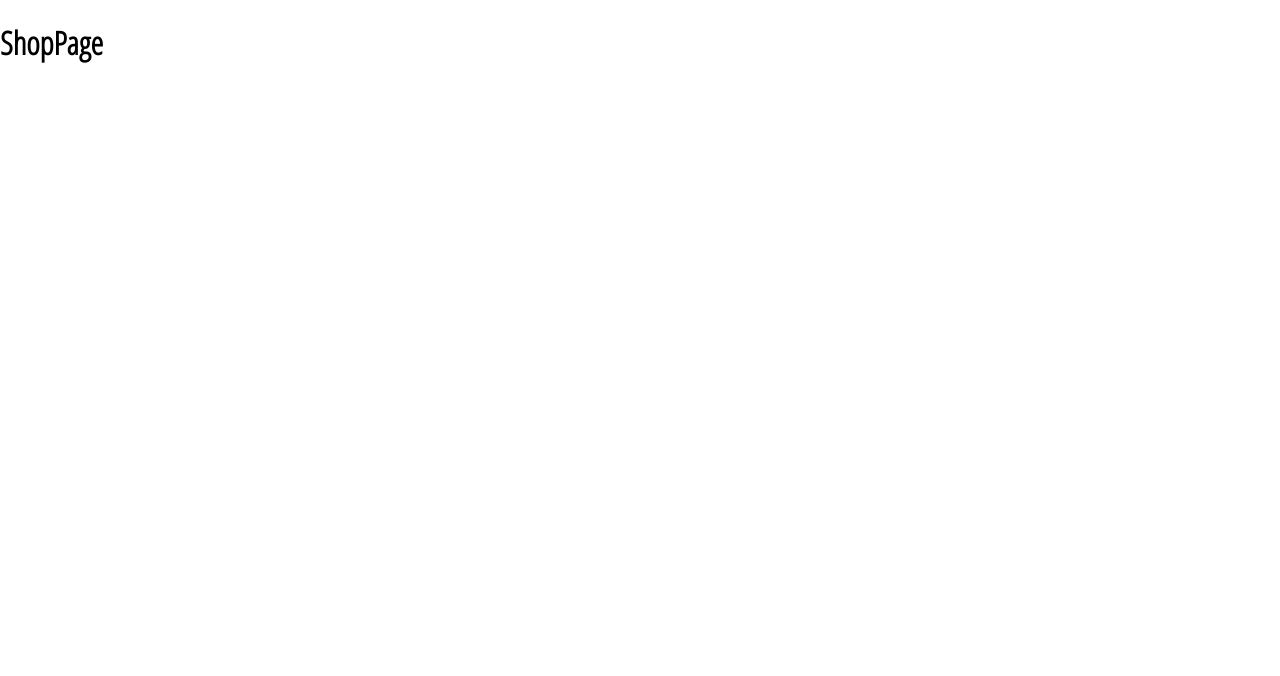
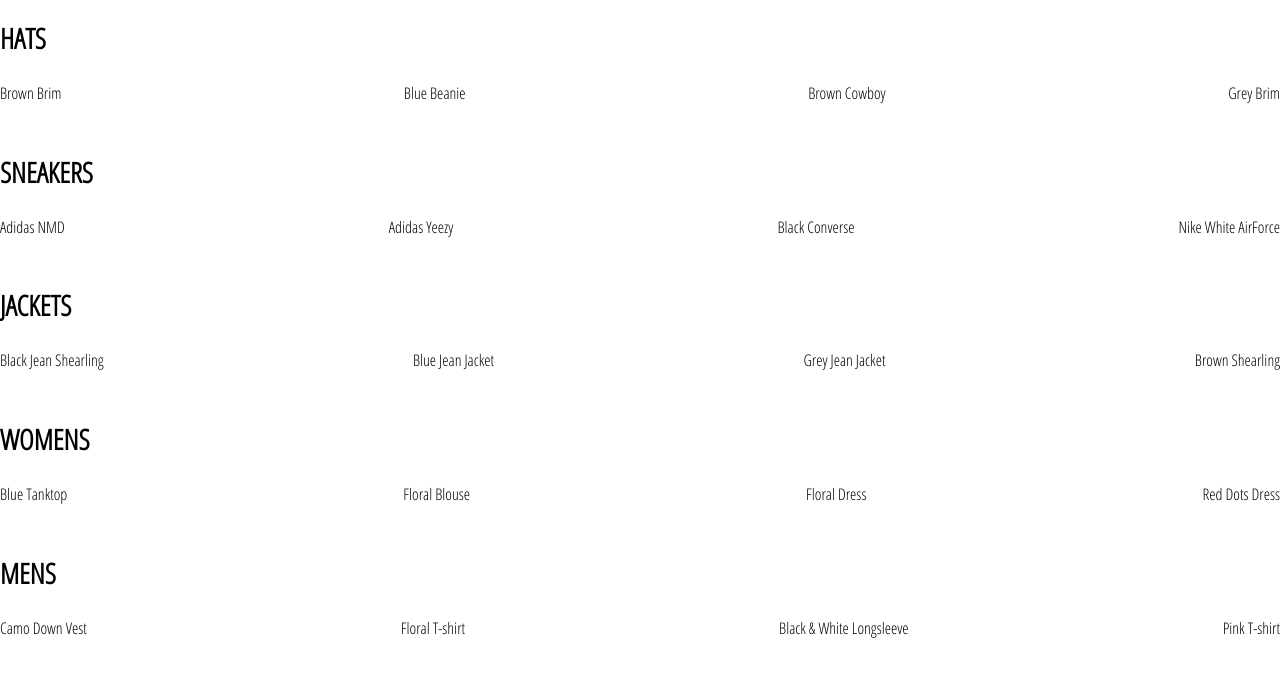
Before and after one commit to mr-uyghur/New-Ecomerce-Site, a React (Create React App) app: page /shop in a window 1280 px wide. Shown: the top 676 px of the page. Built offline with nearby package versions, Linux system fonts and the light colour scheme; a web font is replaced by a local one.

Commit message:
started adding dynamic data and logic for product preview page

```diff
--- a/src/components/preview-collection/collection-preview.component.jsx
+++ b/src/components/preview-collection/collection-preview.component.jsx
@@ -1,6 +1,19 @@
-import React from 'react';
-import './collection-preview.styles.scss'
+import React from "react";
+import "./collection-preview.styles.scss";
 
-const CollectionPreview = () => {
+const CollectionPreview = ({ title, items }) => {
+  return (
+    <div className="collection-preview">
+      <h1 className="title"> {title.toUpperCase()}</h1>
+      <div className="preview">
+        {items
+          .filter((item, idx) => idx < 4)
+          .map((item) => (
+            <div key={item.id}> {item.name} </div>
+          ))}
+      </div>
+    </div>
+  );
+};
 
-}
+export default CollectionPreview;
--- a/src/pages/shop/shop.component.jsx
+++ b/src/pages/shop/shop.component.jsx
@@ -1,19 +1,26 @@
 import React from 'react';
 import SHOP_DATA from './shop.data.js'
+import CollectionPreview from '../../components/preview-collection/collection-preview.component'
 
 class ShopPage extends React.Component {
     constructor(props) {
         super(props);
 
         this.state = {
-            collection:SHOP_DATA
+            collections:SHOP_DATA
         }
     }
 
     render() {
+        const {collections }= this.state
+
         return(
-            <div>
-                <h1> ShopPage </h1>
+            <div className = "shop-page">
+                {
+                    collections.map(({id, ...otherCollectionProps}) => (
+                        <CollectionPreview key = {id} {...otherCollectionProps}/>
+                    ))
+                }
                 </div>
         )
     }
```
